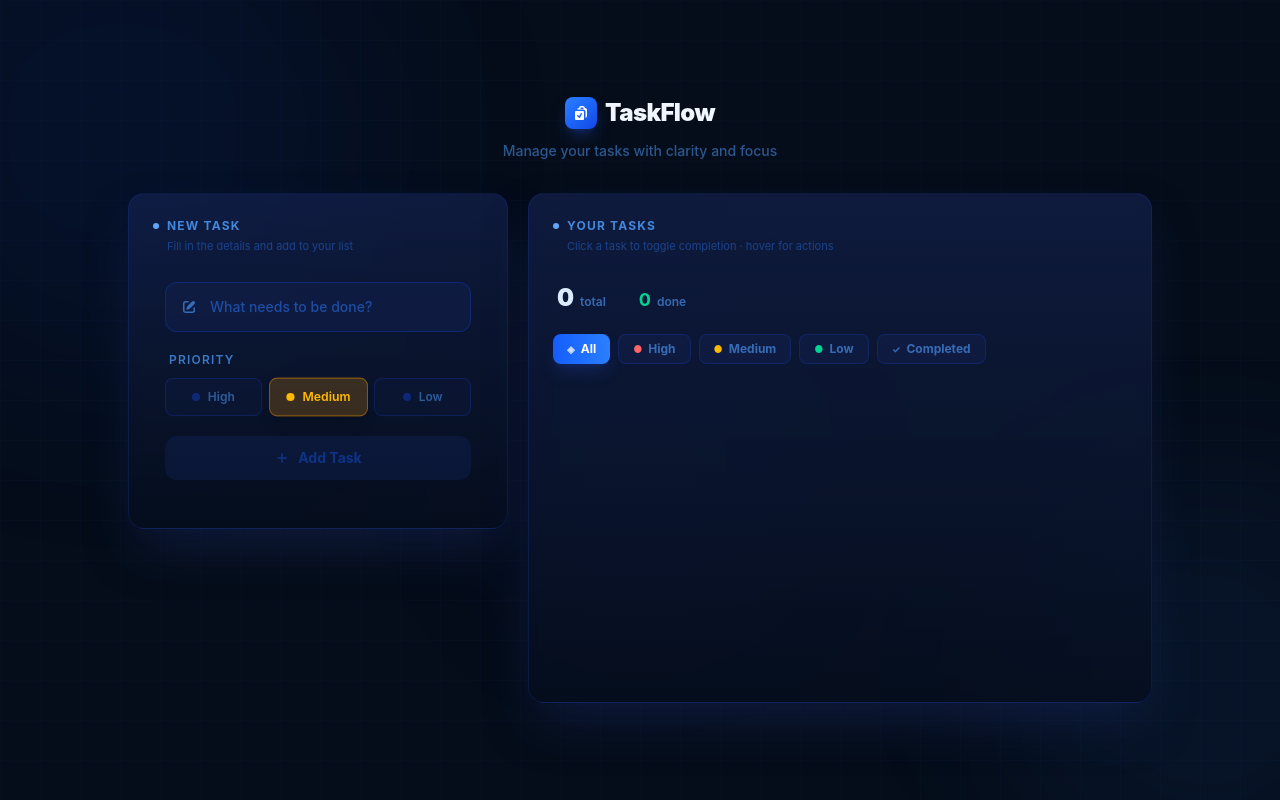
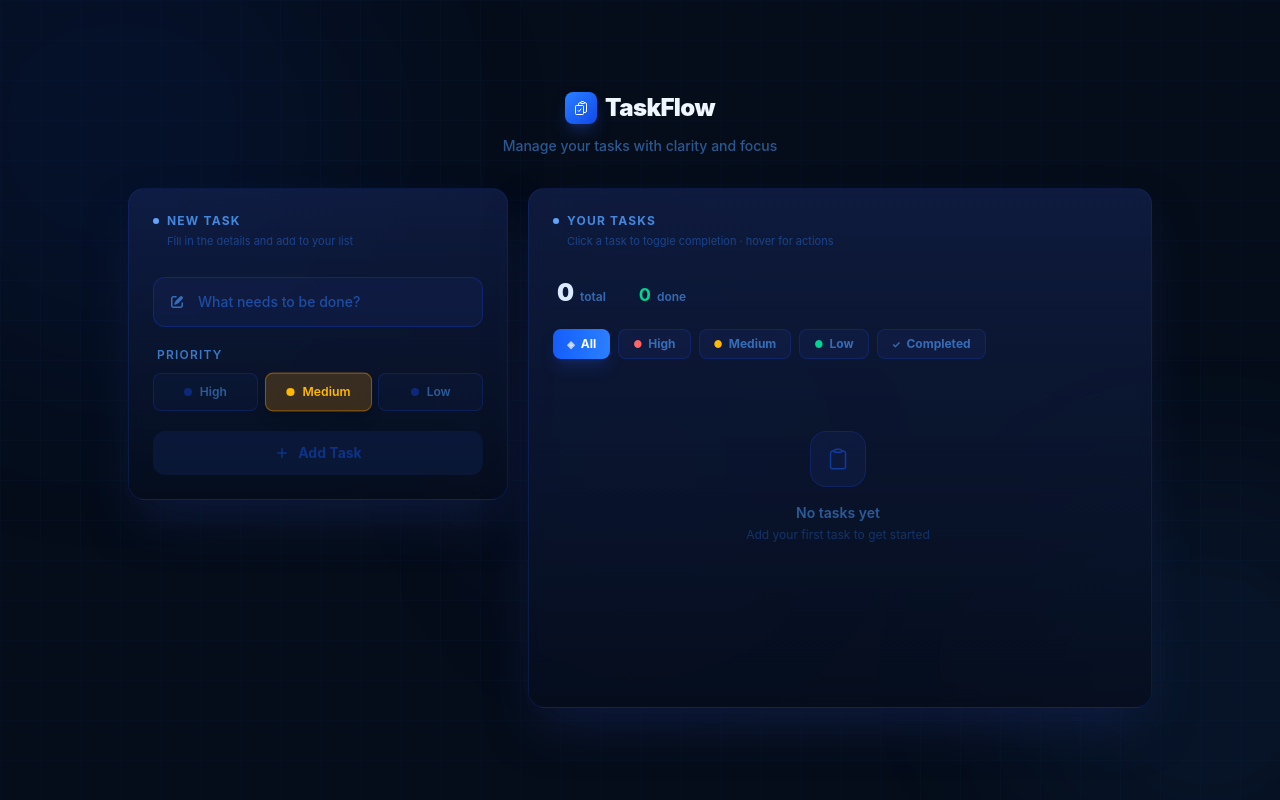
Before and after one commit to HagerAlaa1/React-Task-Manager, a React (Vite) app: page / in a window 1280 px wide. Built offline with nearby package versions, Linux system fonts and the light colour scheme.

Commit message:
refactor: update task management components and improve state handling

```diff
--- a/src/App.tsx
+++ b/src/App.tsx
@@ -2,13 +2,13 @@ import { useState } from "react";
 import { Provider } from "react-redux";
 import store from "./redux/store";
 import Container from "./components/ui/Container";
-import { ClipboardDocumentCheckIcon } from "@heroicons/react/16/solid";
+import { ClipboardDocumentCheckIcon } from "@heroicons/react/24/outline";
 import TaskForm from "./components/TaskForm";
 import CardLayout from "./components/ui/CardLayout";
 import Cards from "./components/ui/Cards";
 import TaskList from "./components/TaskList";
 function AppContent() {
-  const [editingTask, setEditingTask] = useState(null);
+  const [editingTask, setEditingTask] = useState<any | null>(null);
   return (
     <>
       <main className="min-h-screen flex items-center justify-center bg-[#050D1A] p-6 font-sans">
@@ -64,9 +64,9 @@ function AppContent() {
               title="Your Tasks"
               description="Click a task to toggle completion · hover for actions"
               className="from-blue-950/50 to-[#060e1e]/70"
-              contentClassName="min-h-[420px]"
+              contentClassName="h-[430px]"
             >
-              <TaskList />
+              <TaskList onEdit={(task: any) => setEditingTask(task)} />
             </Cards>
           </CardLayout>
         </Container>
--- a/src/components/TaskFilter.tsx
+++ b/src/components/TaskFilter.tsx
@@ -31,7 +31,7 @@ const filterConfig = {
 
 export default function TaskFilter() {
   const dispatch = useDispatch<AppDispatch>();
-  const currentFilter = useSelector((s: RootState) => s.task.filter);
+  const currentFilter = useSelector((s: RootState) => s.tasks.filter);
 
   return (
     <div className="flex flex-wrap gap-2 ">
--- a/src/components/TaskForm.tsx
+++ b/src/components/TaskForm.tsx
@@ -11,7 +11,7 @@ import {
 } from "@heroicons/react/16/solid";
 
 const PRIORITIES = ["High", "Medium", "Low"] as const;
-type priority = (typeof PRIORITIES)[number];
+// type priority = (typeof PRIORITIES)[number];
 const PriorityConfigs = {
   High: {
     color: "text-red-400",
@@ -65,7 +65,7 @@ export default function TaskForm({ editingTask, onCancelEdit }: TaskFormProps) {
     if (e.key === "Escape" && editingTask) onCancelEdit();
   };
   return (
-    <section className="px-3 pb-6">
+    <section className="">
       {/*title input*/}
       <div className="relative">
         <div className="absolute inset-y-0 pl-4 flex items-center pointer-events-none">
--- a/src/components/TaskItem.tsx
+++ b/src/components/TaskItem.tsx
@@ -1,11 +1,86 @@
-import React from 'react'
-
-function TaskItem() {
+import { PencilSquareIcon, TrashIcon } from "@heroicons/react/16/solid";
+import type { TaskItemProps } from "../types/tasks";
+import type { AppDispatch } from "../redux/store";
+import { useDispatch } from "react-redux";
+import { deleteTask, toggleTask } from "../redux/tasksSlice";
+import { CheckIcon } from "@heroicons/react/16/solid";
+const priorityConfig = {
+  High: {
+    badge: "bg-red-500/15 text-red-400 border-red-500/30",
+    bar: "bg-red-500",
+    dot: "bg-red-400",
+  },
+  Medium: {
+    badge: "bg-amber-500/15 text-amber-400 border-amber-500/30",
+    bar: "bg-amber-400",
+    dot: "bg-amber-400",
+  },
+  Low: {
+    badge: "bg-emerald-500/15 text-emerald-400 border-emerald-500/30",
+    bar: "bg-emerald-400",
+    dot: "bg-emerald-400",
+  },
+};
+export default function TaskItem({ task, onEdit }: TaskItemProps) {
+  const dispatch = useDispatch<AppDispatch>();
+  const cfg = priorityConfig[task.priority];
   return (
-    <div>
-
-    </div>
-  )
+    <section
+      className={`group relative flex items-start gap-3.5 p-4 rounded-xl border transition-all duration-300
+    ${task.completed ? "bg-blue-950/10 border-blue-900/20 opacity-60" : "bg-blue-950/30 border-blue-800/25 hover:border-blue-600/40 hover:bg-blue-900/25 hover:shadow-lg hover:shadow-blue-950/30"}
+    `}
+    >
+      {/*Priority bar*/}
+      <div
+        className={`absolute left-0 top-3 bottom-3 w-0.5 rounded-full ${cfg.bar} opacity-60`}
+      />
+      {/*Checkbox*/}
+      <button
+        onClick={() => dispatch(toggleTask(task.id))}
+        className={`mt-0.5 w-5 h-5 rounded-md border-2 flex items-center justify-center shrink-0 transition-all duration-200 cursor-pointer
+        ${task.completed ? "bg-blue-500 border-blue-500 shadow-md shadow-blue-900/40" : "border-blue-600/40 hover:border-blue-400 hover:bg-blue-900/30"}
+        `}
+      >
+        {task.completed && <CheckIcon className="w-3 h-3 text-white" />}
+      </button>
+      {/*Content*/}
+      <div className="flex-1 min-w-0">
+        <p
+          className={`text-sm font medium leading-snug transition-all duration-200 ${task.completed ? "line-through text-blue-400/40" : " text-blue-100"}`}
+        >
+          {task.title}
+        </p>
+        <div className="mt-2 flex items-center gap-2">
+          <span
+            className={`inline-flex items-center gap-1 px-2 py-0.5 rounded-md border text-[10px] font-bold uppercase tracking-wider ${cfg.badge}`}
+          >
+            <span className={`w-1.5 h-1.5 rounded-full ${cfg.dot}`} />
+            {task.priority}
+          </span>
+          {task.completed && (
+            <span className="text-[10px] text-violet-400/60 font-semibold uppercase tracking-wider">
+              done
+            </span>
+          )}
+        </div>
+      </div>
+      {/*Actions*/}
+      <div className="flex items-center gap-1 opacity-0 group-hover:opacity-100 transition-opacity duration-200 shrink-0">
+        <button
+          onClick={() => onEdit(task)}
+          className="p-1.5 rounded-lg text-blue-400/60 hover:text-blue-300 hover:bg-blue-800/40 transition-all duration-150 cursor-pointer"
+          title="Edit task"
+        >
+          <PencilSquareIcon className="w-3.5 h-3.5" />
+        </button>
+        <button
+          onClick={() => dispatch(deleteTask(task.id))}
+          className="p-1.5 rounded-lg text-red-400/50 hover:text-red-400 hover:bg-red-900/20 transition-all duration-150 cursor-pointer"
+          title="Delete task"
+        >
+          <TrashIcon className="w-3.5 h-3.5" />
+        </button>
+      </div>
+    </section>
+  );
 }
-
-export default TaskItem
--- a/src/components/TaskList.tsx
+++ b/src/components/TaskList.tsx
@@ -2,9 +2,11 @@ import { useSelector } from "react-redux";
 import type Task from "../types/tasks";
 import type { RootState } from "../redux/store";
 import TaskFilter from "./TaskFilter";
-
-function TaskList() {
-  const { tasks, filter } = useSelector((s: RootState) => s.task);
+import { ClipboardIcon } from "@heroicons/react/24/outline";
+import TaskItem from "./TaskItem";
+import type { TaskListProps } from "../types/tasks";
+function TaskList({ onEdit }: TaskListProps) {
+  const { tasks, filter } = useSelector((s: RootState) => s.tasks);
   const filteredTasks = tasks.filter((task: Task) => {
     if (filter === "All") return true;
     if (filter === "Completed") return task.completed;
@@ -66,9 +68,30 @@ function TaskList() {
       )}
       {/*filters*/}
       <div className="mb-4">
-        <TaskFilter/>
+        <TaskFilter />
       </div>
       {/*tasks list*/}
+      <div className="flex-1 overflow-y-auto space-y-2 pr-1 custom-scroll">
+        {filteredTasks.length === 0 ? (
+          <div className="flex flex-col items-center justify-center py-14 text-center">
+            <div className="w-14 h-14 rounded-2xl bg-blue-950/40 border border-blue-800/30 mb-4 flex items-center justify-center">
+              <ClipboardIcon className="w-6 h-6 text-blue-600/50" />
+            </div>
+            <p className="text-sm font-semibold text-blue-400/50">
+              {filter === "All"
+                ? "No tasks yet"
+                : `No ${filter.toLowerCase()} tasks`}
+            </p>
+            <p className="text-xs text-blue-500/30 mt-1">
+              {filter === "All"
+                ? "Add your first task to get started"
+                : "try a different filter"}
+            </p>
+          </div>
+        ) : (
+          filteredTasks.map((task: Task) => <TaskItem key={task.id} task={task} onEdit={onEdit} />)
+        )}
+      </div>
     </section>
   );
 }
--- a/src/redux/store.ts
+++ b/src/redux/store.ts
@@ -15,9 +15,9 @@ export const LoadTasksFromStorage = () => {
 };
 
 //Save Tasks to LocalStorage
-export const saveTasksToStorage = (state: { task: TaskState }) => {
+export const saveTasksToStorage = (state: { tasks: TaskState }) => {
   try {
-    localStorage.setItem("tasks", JSON.stringify(state.task));
+    localStorage.setItem("tasks", JSON.stringify(state.tasks));
   } catch (err) {
     console.log("Failed to Save Tasks to Local Storage", err);
   }
@@ -26,7 +26,7 @@ export const preloadedState = LoadTasksFromStorage();
 
 export const store = configureStore({
   reducer: {
-    task: tasksReducer,
+    tasks: tasksReducer,
   },
   preloadedState,
 });
--- a/src/redux/tasksSlice.ts
+++ b/src/redux/tasksSlice.ts
@@ -10,7 +10,6 @@ const initialState: TaskState = {
 
 const tasksSlice = createSlice({
   name: "tasks",
-
   initialState,
 
   reducers: {
@@ -27,13 +26,13 @@ const tasksSlice = createSlice({
     editTask: (state, action: PayloadAction<Task>) => {
       const { id, title, priority } = action.payload;
 
-      const task = state.tasks.find(
+      const tasks = state.tasks.find(
         (t) => t.id === id
       );
 
-      if (task) {
-        task.title = title;
-        task.priority = priority;
+      if (tasks) {
+        tasks.title = title;
+        tasks.priority = priority;
       }
     },
 
```
Also changed, not shown: src/types/tasks.ts (+8 -0 lines).
